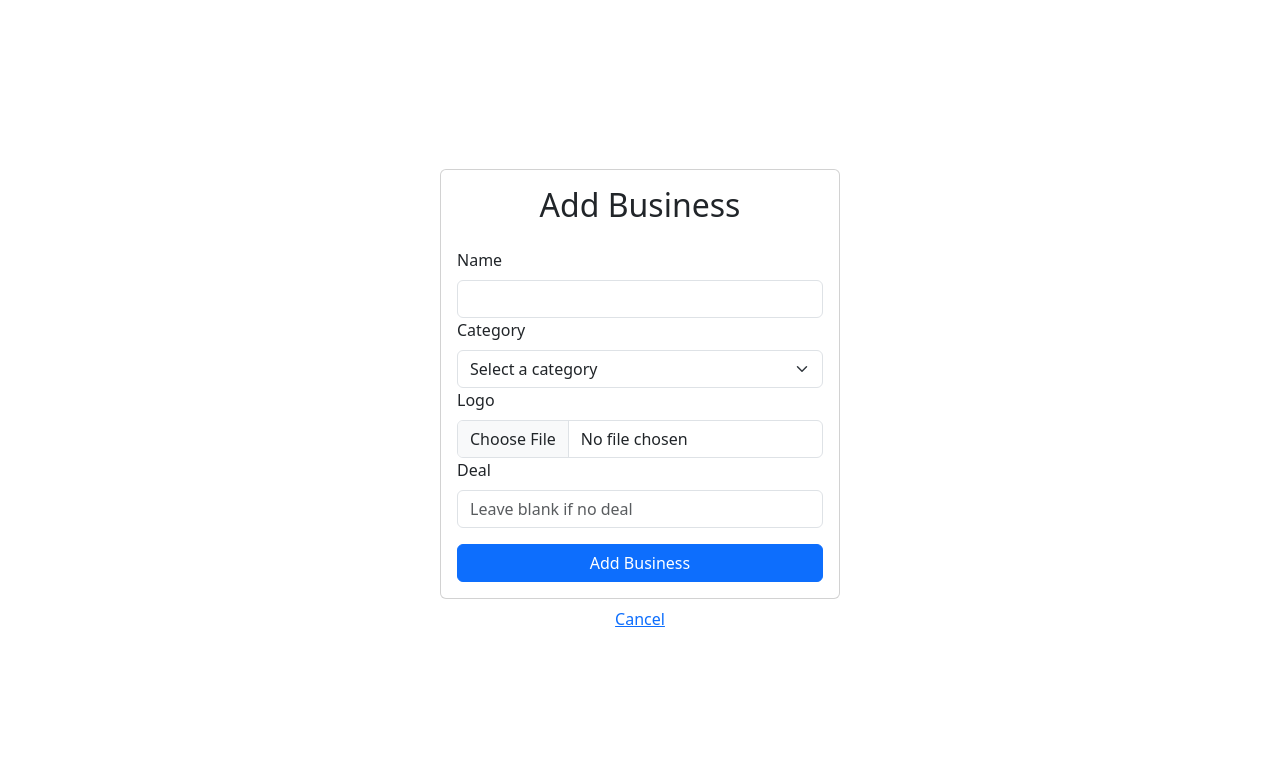
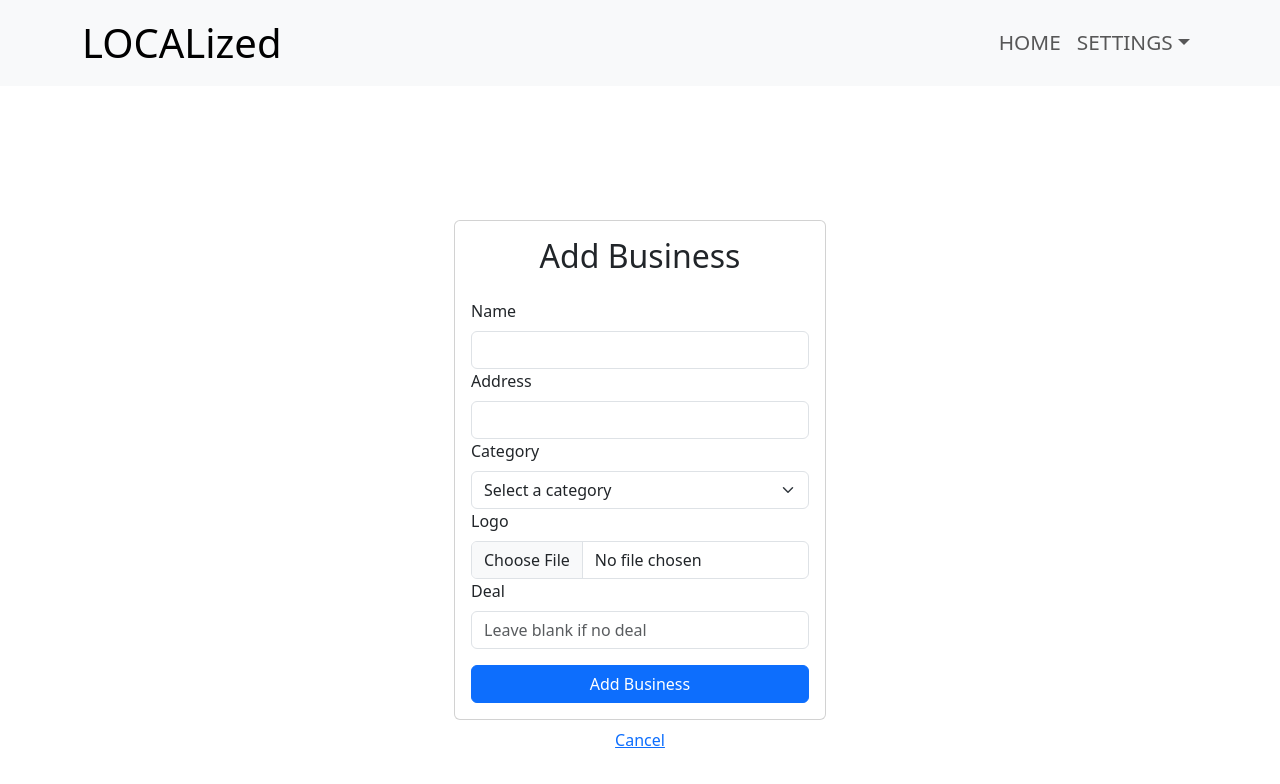
Before and after one commit to acholthitchanta/localized, a React (Create React App) app: page /addbusiness in a window 1280 px wide. Shown: the top 784 px of the page. Built offline with nearby package versions, Linux system fonts and the light colour scheme; no server answers.

Commit message:
display businesses + add nav bar

```diff
--- a/package.json
+++ b/package.json
@@ -14,6 +14,7 @@
     "react-dom": "^19.2.3",
     "react-router-dom": "^7.13.0",
     "react-scripts": "5.0.1",
+    "react-stars": "^2.2.5",
     "web-vitals": "^2.1.4"
   },
   "scripts": {
--- a/src/components/AddBusiness.js
+++ b/src/components/AddBusiness.js
@@ -10,10 +10,11 @@ export default function AddBusiness() {
     const categoryRef = useRef();
     const dealRef = useRef();
     const logoRef = useRef();
+    const addressRef = useRef();
     const [error, setError] = useState('')
     const [loading, setLoading] = useState(false)
     const [message, setMessage] = useState('')
-
+    const navigate = useNavigate();
 
     async function handleSubmit(e){
         e.preventDefault()
@@ -36,11 +37,15 @@ export default function AddBusiness() {
                 name: nameRef.current.value,
                 category: categoryRef.current.value,
                 deal: dealRef.current.value || "",
+                address: addressRef.current.value,
                 logo: logoURL
             })
+
+            navigate('/')
         }
         catch(err){
             setError("Failed to add business")
+            setLoading(false)
             console.error(err)
         }
 
@@ -56,6 +61,10 @@ export default function AddBusiness() {
                 <Form.Group id="name">
                     <Form.Label>Name</Form.Label>
                     <Form.Control type="text" ref={nameRef} required />
+                </Form.Group>
+                <Form.Group id="address">
+                    <Form.Label>Address</Form.Label>
+                    <Form.Control type="text" ref={addressRef} required />
                 </Form.Group>
 
                 <Form.Group id="category">
--- a/src/components/App.js
+++ b/src/components/App.js
@@ -9,13 +9,16 @@ import PrivateRoute from './PrivateRoute'
 import ForgotPassword from "./ForgotPassword";
 import UpdateProfile from "./UpdateProfile";
 import AddBusiness from "./AddBusiness";
+import NavigationBar from "./NavigationBar";
+import './index.css';
+
 
 function App() {
   return (
     <AuthProvider>
-      <Container className="d-flex align-items-center justify-content-center" style={{minHeight:"100vh"}}>
-          <div className="w-100" style={{maxWidth: '400px'}}>
       <Router>
+        <NavigationBar/>
+          <Container className="d-flex align-items-center justify-content-center" style={{minHeight:"100vh", flexDirection: 'column'}}>
             <Routes>
               <Route path="/" element={<PrivateRoute><Dashboard/></PrivateRoute>}/>
               <Route path="/signup" element={<SignUp/>} />
@@ -24,9 +27,8 @@ function App() {
               <Route path="/forgot-password" element={<ForgotPassword/>} />
               <Route path="/update-profile" element={<PrivateRoute><UpdateProfile/></PrivateRoute>}/>
             </Routes>
+          </Container>
       </Router>
-          </div>
-      </Container>
     </AuthProvider>
 
   );
--- a/src/components/Business.js
+++ b/src/components/Business.js
@@ -1,22 +1,35 @@
 import React from 'react'
 import { Card, Button, Alert, Spinner } from 'react-bootstrap'
+import ReactStars from 'react-stars'
 
 export default function Business({business}) {
   return (
     <>
     <Card key={business.id} style={{ width: '50vw', margin: '1rem auto' }}>
-        <Card.Body>
-            <Card.Img src={business.logo}/>
+        <Card.Body style={{display:'flex', gap:'30px'}}>
+            <Card.Img src={business.logo} style={{height: '200px', width:'200px', objectFit:'cover'}}/>
+            <div>
             <Card.Title style={{ fontSize: '2rem' }}>
             {business.name || 'Unnamed Business'}
             </Card.Title>
+            {business.address && <Card.Text><a style={{color:"black", textDecoration:"none"}}
+            href={`https://www.google.com/maps/search/?api=1&query=${encodeURIComponent(business.address)}`}
+            target="_blank"
+            rel="noopener noreferrer">{business.address}</a></Card.Text>}
             {business.category && (
-            <Card style={{ width: 'fit-content', margin: '1rem 0' }}>
+            <Card style={{ width: 'fit-content', marginTop:'0.5rem' }}>
                 <Card.Title style={{ margin: 'auto', padding: '0.5rem' }}>
                 {business.category}
                 </Card.Title>
             </Card>
             )}
+            <div style={{display: 'flex', gap:'20px', alignItems: 'center'}}>
+            {business.averageRating != null &&  <ReactStars count={5} value={business.averageRating} color2="#f5a623" edit={false} size="30"/>}
+            {!!(business.averageRating && business.totalRatings) && (
+              <Card.Text>{business.averageRating} (<strong>{business.totalRatings}</strong> ratings)</Card.Text>
+            )}
+            </div>
+            </div>
         </Card.Body>
     </Card>
     </>
--- a/src/components/Businesses.js
+++ b/src/components/Businesses.js
@@ -42,7 +42,7 @@ export default function Restaurant() {
   }
 
   return (
-    <div style={{ padding: '2rem' }}>
+    <div style={{margin:'auto'}}>
       {businesses.length === 0 ? (
         <Alert variant="info">No businesses available at this time.</Alert>
       ) : (
--- a/src/components/Dashboard.js
+++ b/src/components/Dashboard.js
@@ -4,6 +4,7 @@ import { Card, Button, Alert } from 'react-bootstrap'
 import { Link, useNavigate } from 'react-router-dom'
 import { useAuth } from '../context/AuthContext'
 import Businesses from './Businesses'
+import NavigationBar from './NavigationBar'
 
 export default function Dashboard() {
     const [error, setError] = useState("");
@@ -23,6 +24,7 @@ export default function Dashboard() {
   return (
     <div>
       <>
+
         <Businesses/>
         <Card>
             <Card.Body>
--- a/src/components/Login.js
+++ b/src/components/Login.js
@@ -35,7 +35,7 @@ export default function Login() {
     }
   return (
     <>
-    <Card>
+    <Card className="w-100" style={{maxWidth: '400px'}}>
         <Card.Body>
             <h2 className="text-center mb-4">Log In</h2>
             {error && <Alert variant="danger">{error}</Alert>}
--- /dev/null
+++ b/src/components/NavigationBar.js
@@ -0,0 +1,36 @@
+import Container from 'react-bootstrap/Container';
+import Nav from 'react-bootstrap/Nav';
+import Navbar from 'react-bootstrap/Navbar';
+import NavDropdown from 'react-bootstrap/NavDropdown';
+import { useNavigate } from 'react-router-dom';
+
+export default function NavigationBar() {
+  const navigate = useNavigate()
+  return (
+    <Navbar expand="lg" style={{fontSize: '1.3rem'}} className="bg-body-tertiary">
+      <Container>
+        <Navbar.Brand style={{fontSize: '2.5rem'}}>LOCALized</Navbar.Brand>
+
+        <div style={{marginLeft: 'auto', marginRight: '0'}}>
+        <Navbar.Toggle aria-controls="basic-navbar-nav" />
+        <Navbar.Collapse id="basic-navbar-nav">
+          <Nav className="me-auto">
+            <Nav.Link onClick={() => navigate('/')}>HOME</Nav.Link>
+            <NavDropdown title="SETTINGS" id="basic-nav-dropdown">
+              <NavDropdown.Item onClick={() => navigate('/update-profile')}>View Profile</NavDropdown.Item>
+              <NavDropdown.Item href="#action/3.2">
+                Another action
+              </NavDropdown.Item>
+              <NavDropdown.Item href="#action/3.3">Bookmarks</NavDropdown.Item>
+              <NavDropdown.Divider />
+              <NavDropdown.Item href="#action/3.4">
+                Separated link
+              </NavDropdown.Item>
+            </NavDropdown>
+          </Nav>
+        </Navbar.Collapse>
+        </div>
+      </Container>
+    </Navbar>
+  );
+}
--- a/src/components/Signup.js
+++ b/src/components/Signup.js
@@ -45,7 +45,7 @@ export default function SignUp() {
     }
   return (
     <>
-    <Card>
+    <Card className="w-100" style={{maxWidth: '400px'}}>
         <Card.Body>
             <h2 className="text-center mb-4">Sign Up</h2>
             {verificationSent? (
--- a/src/components/UpdateProfile.js
+++ b/src/components/UpdateProfile.js
@@ -46,7 +46,7 @@ export default function UpdateProfile() {
     }
   return (
     <>
-    <Card>
+    <Card className="w-100" style={{maxWidth: '400px'}}>
         <Card.Body>
             <h2 className="text-center mb-4">Update Profile</h2>
             {error && <Alert variant="danger">{error}</Alert>}
--- /dev/null
+++ b/src/components/index.css
@@ -0,0 +1,3 @@
+ a{
+    color: black;
+ }
```
Also changed, not shown: guidelines.txt, 1 other file (tests, documents, lock files or other folders). Lines whose indentation alone changed are shown as unchanged.
